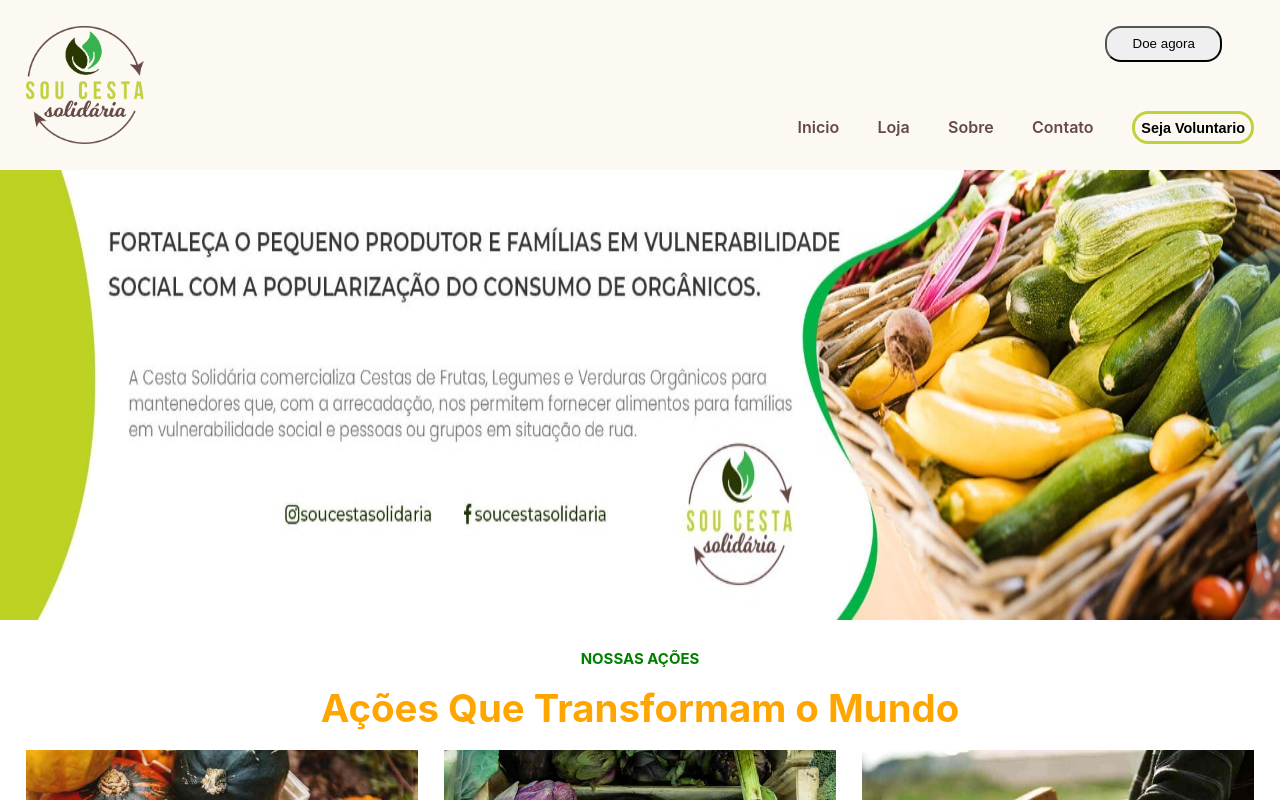
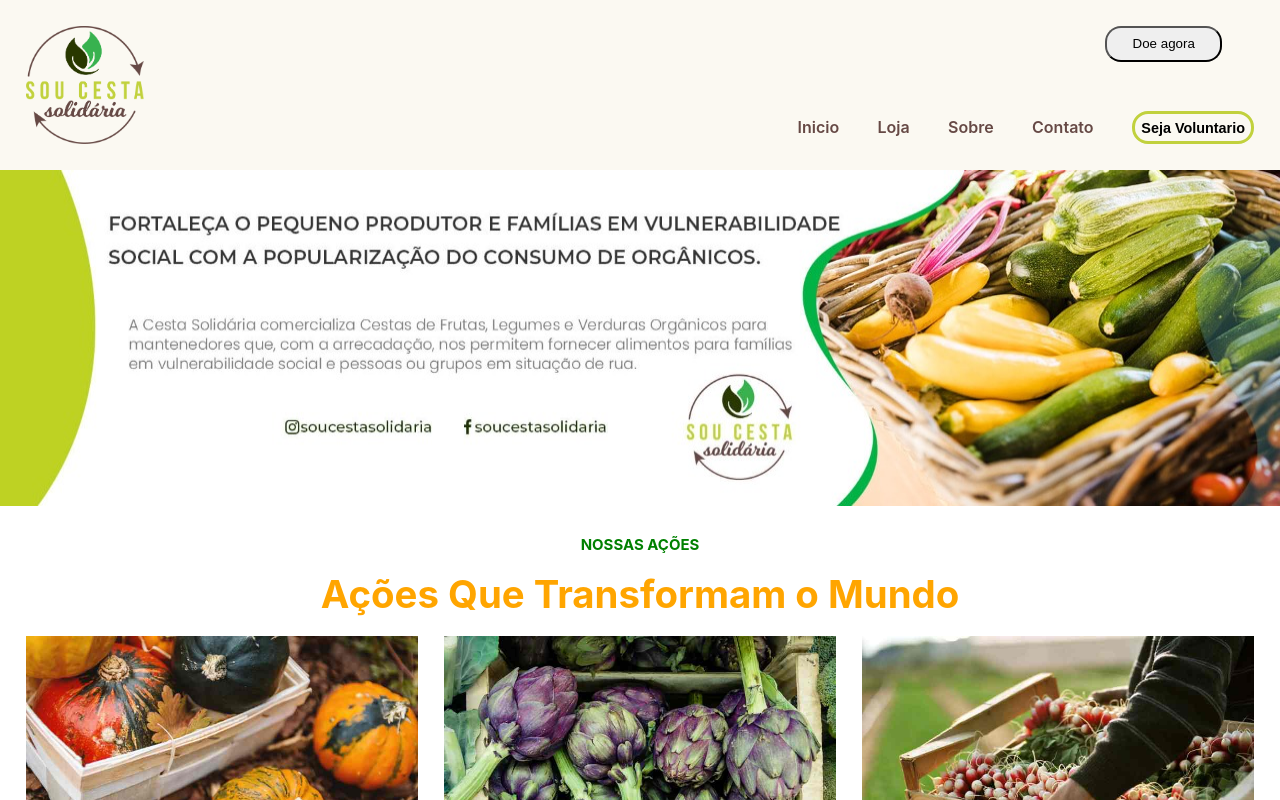
Before and after one commit to KiwiDev808/sou-cesta-solidaria, a Next.js app: page / in a window 1280 px wide. Shown: the top 800 px of the page. Built offline with nearby package versions, Linux system fonts and the light colour scheme.

Commit message:
fix: banner reponsivity

```diff
--- a/src/components/Home/Banner/index.tsx
+++ b/src/components/Home/Banner/index.tsx
@@ -6,7 +6,9 @@ import styles from './styles.module.scss'
 export const Banner = () => {
   return (
     <div className={styles.bannerContainer}>
-      <img src={banner.src} alt="banner of site" />
+      <div>
+        <img src={banner.src} alt="banner of site" />
+      </div>
     </div>
   )
 }
--- a/src/components/Home/Banner/styles.module.scss
+++ b/src/components/Home/Banner/styles.module.scss
@@ -1,11 +1,14 @@
 .bannerContainer {
+  max-height: 450px;
   display: flex;
-  background: red;
-  height: 450px;
-  object-fit: contain;
 
-  img {
-    width: 100%;
-    height: 100%;
+  & > div {
+    flex: 1;
+    object-fit: contain;
+
+    img {
+      width: 100%;
+      height: 100%;
+    }
   }
 }
--- a/src/components/common/Layout/Layout.tsx
+++ b/src/components/common/Layout/Layout.tsx
@@ -9,7 +9,16 @@ const Layout = ({ children, title }) => (
     <Head>
       <title>{title}</title>
       <meta name="viewport" content="initial-scale=1.0, width=device-width" />
-      <meta name="description" content="Sou cesta solidaria" />
+      <meta
+        name="description"
+        content="Idealizada por Fábio Luis Vicente Tancredo, a Cesta Solidária é um projeto que busca oferecer alimentação natural, variada e de qualidade aos mantenedores (compradores das cestas) por um valor acessível."
+      />
+      <meta charSet="UTF-8" />
+      <meta
+        name="keywords"
+        content="Vegano, Vegetal, Cesta Saudável, Saudável, Cesta Orgânica, Orgânico"
+      />
+      <meta name="author" content="Prajit Deva" />
       <link rel="icon" href="/favicon.ico" />
       <link
         rel="stylesheet"
```
